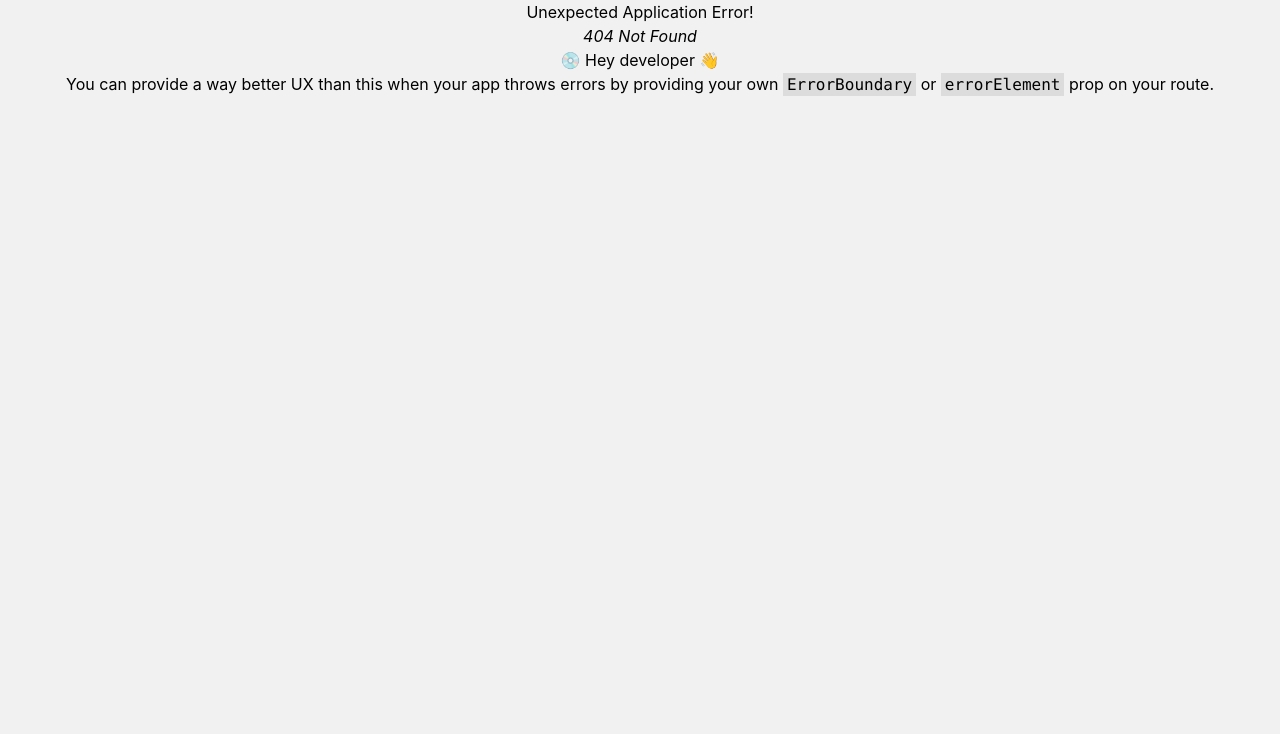
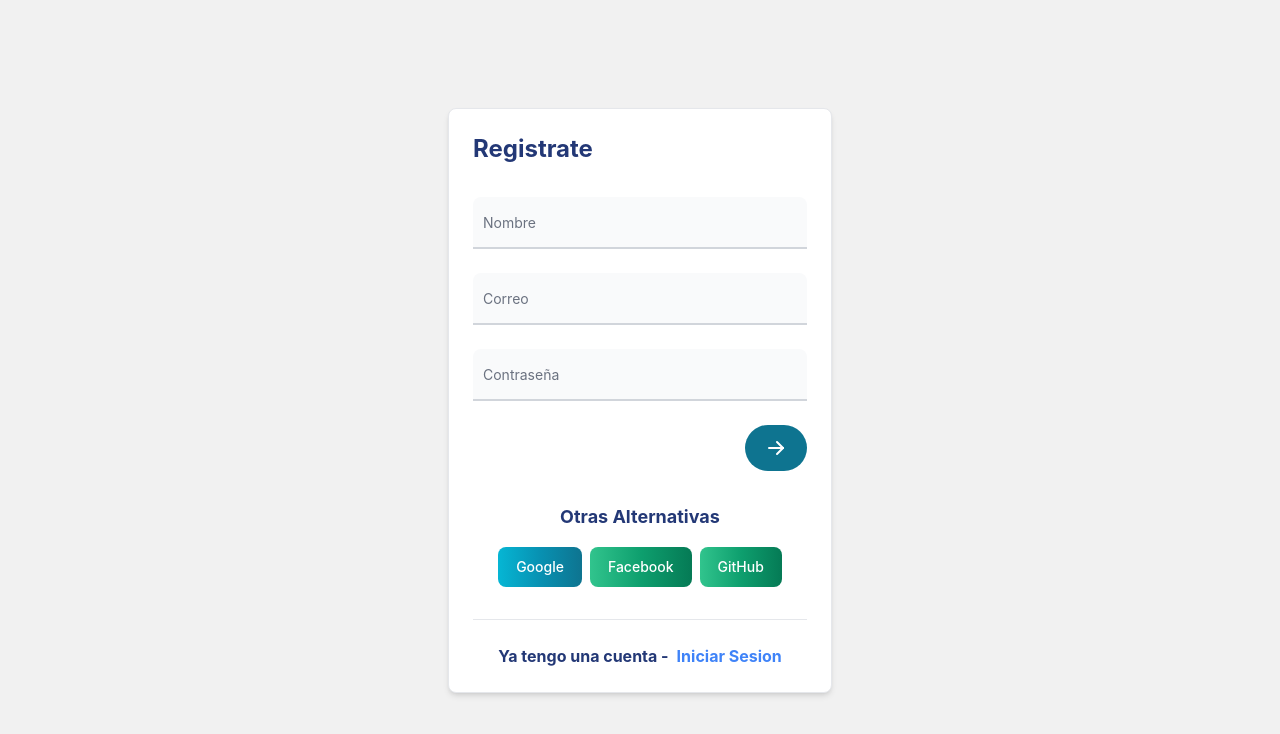
Before and after one commit to maurolb/ec-react, a React (Vite) app: page /auth/register in a window 1280 px wide. Before the commit this address had no page. Shown: the top 734 px of the page. Built offline with nearby package versions, Linux system fonts and the light colour scheme.

Commit message:
:wrench: register

```diff
--- /dev/null
+++ b/src/pages/RegisterPage.tsx
@@ -0,0 +1,45 @@
+import { IconArrowRight } from "@tabler/icons-react";
+import { Button, Card, FloatingLabel } from "flowbite-react";
+
+export const RegisterPage = () => {
+  const handleSubmit = (e: any) => {
+    console.log(e);
+  };
+
+  return (
+    <div className="w-full h-screen flex justify-center items-center ">
+      <Card className="w-96">
+        <h1 className="font-bold text-2xl me-auto mb-4 text-blue-900">
+          Registrate
+        </h1>
+        <form className="flex flex-col gap-4" onSubmit={handleSubmit}>
+          <FloatingLabel variant="filled" label="Nombre" type="text" />
+          <FloatingLabel variant="filled" label="Correo" type="email" />
+          <FloatingLabel variant="filled" label="Contraseña" type="password" />
+          <div>
+            <Button pill className="ms-auto">
+              <IconArrowRight />
+            </Button>
+          </div>
+        </form>
+
+        <h2 className="mt-4 font-bold text-lg text-blue-900">
+          Otras Alternativas
+        </h2>
+        <div className="mb-4 flex justify-center flex-wrap gap-2">
+          <Button gradientMonochrome="info">Google</Button>
+          <Button gradientMonochrome="success">Facebook</Button>
+          <Button gradientMonochrome="success">GitHub</Button>
+        </div>
+
+        <hr />
+        <div className="mt-2 flex justify-center items-center gap-2">
+          <h2 className="font-bold text-blue-900">Ya tengo una cuenta -</h2>
+          <span className=" text-blue-500 cursor-pointer font-bold ">
+            Iniciar Sesion
+          </span>
+        </div>
+      </Card>
+    </div>
+  );
+};
--- a/src/rotues/Routes.tsx
+++ b/src/rotues/Routes.tsx
@@ -3,6 +3,7 @@ import { HomePage } from "../pages/HomePage";
 import { ProductPage } from "../pages/ProductPage";
 import { AppLayout } from "../pages/AppLayout";
 import { LoginPage } from "../pages/LoginPage";
+import { RegisterPage } from "../pages/RegisterPage";
 
 const router = createBrowserRouter([
   {
@@ -25,6 +26,10 @@ const router = createBrowserRouter([
     path: "/auth/login",
     element: <LoginPage />,
   },
+  {
+    path: "/auth/register",
+    element: <RegisterPage />,
+  },
 ]);
 
 export const Routes = () => {
```
